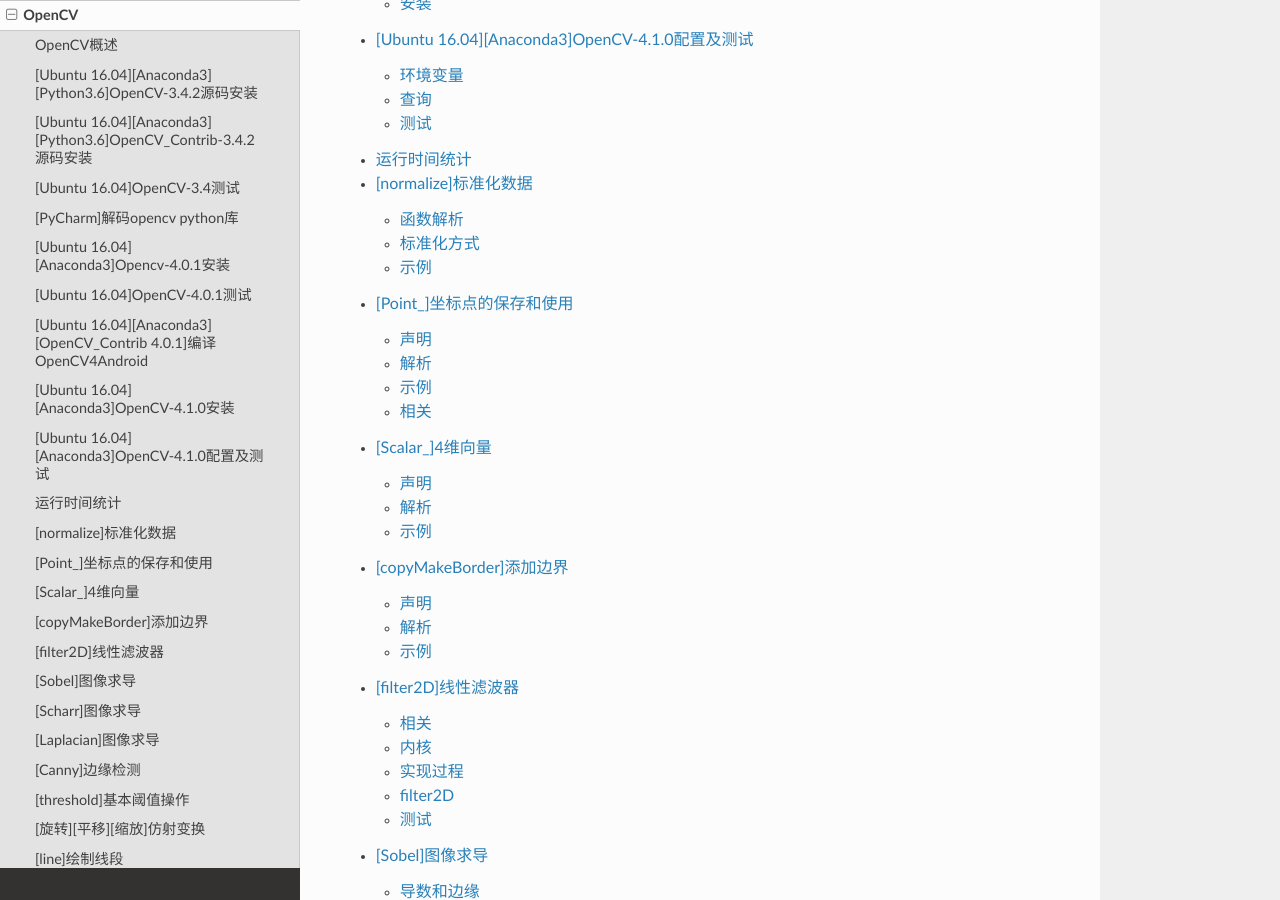
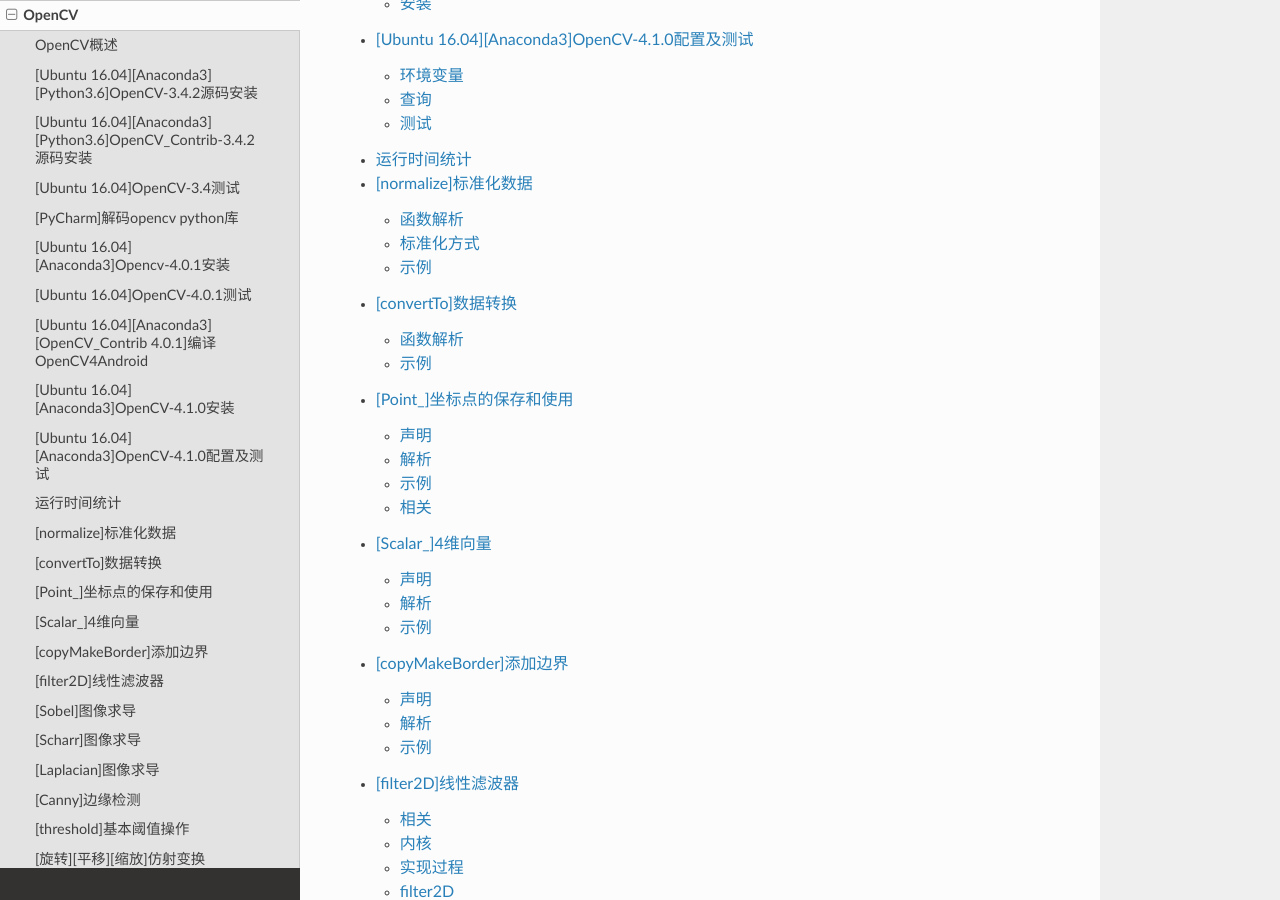
Before and after one commit to Document-Collection/image-processing, a Sphinx documentation site: the page built from docs/source/opencv.rst, in a window 1280 px wide and 900 px high, scrolled down 1179 px. Built offline with Sphinx 7.4.7 and the Read the Docs theme 2.0.0, drawn with Linux system fonts in a browser that asks for light colours; pages that are not in the unit, such as notebooks, are missing from menus; some of the changed lines change nothing that is shown.

Commit message:
docs(opencv): 数据转换和缩放函数convertTo解析

````diff
--- a/docs/source/opencv.rst
+++ b/docs/source/opencv.rst
@@ -19,6 +19,7 @@
 
    opencv/运行时间统计
    opencv/[normalize]标准化数据
+   opencv/[convertTo]数据转换
 
    opencv/[Point_]坐标点的保存和使用
    opencv/[Scalar_]4维向量
--- /dev/null
+++ b/docs/source/opencv/[convertTo]数据转换.md
@@ -0,0 +1,65 @@
+
+# [convertTo]数据转换
+
+参考：[convertTo()](https://docs.opencv.org/4.1.0/d3/d63/classcv_1_1Mat.html#adf88c60c5b4980e05bb556080916978b)
+
+图像处理过程中经常需要缩放数据值以及转换数据类型，`OpenCV`提供了函数`cv::convertTo`来完成
+
+## 函数解析
+
+```
+void convertTo( Mat& m, int rtype, double alpha=1, double beta=0 ) const;
+```
+
+* `m`：输出矩阵；如果在操作之前没有分配适当的大小或类型，则会根据操作重新分配
+* `rtype`：输出数据类型，如果为负，表示和原图一致
+* `alpha`：缩放因子
+* `beta`：增加到缩放后数据的因子
+
+函数`convertTo`执行如下操作：
+
+![](./imgs/convert-to.png)
+
+## 示例
+
+```
+#include <iostream>
+#include <opencv2/opencv.hpp>
+#include <opencv2/core/mat.hpp>
+
+using namespace std;
+using namespace cv;
+
+void print(const Mat &src, const Mat &dst) {
+    cout << "数据类型" << endl;
+    cout << src.type() << endl;
+    cout << dst.type() << endl;
+
+    cout << "结果" << endl;
+    cout << src << endl;
+    cout << dst << endl;
+}
+
+int main() {
+    Mat src = Mat(1, 3, CV_8UC1);
+
+    src.at<uchar>(0) = 3;
+    src.at<uchar>(1) = 4;
+    src.at<uchar>(2) = 5;
+
+    Mat dst;
+    src.convertTo(dst, CV_32F, 0.5);
+    print(src, dst);
+}
+```
+
+转换成浮点类型，并进行缩放
+
+```
+数据类型
+0
+5
+结果
+[  3,   4,   5]
+[1.5, 2, 2.5]
+```
````
Also changed, not shown: docs/source/opencv/imgs/convert-to.png (added).
